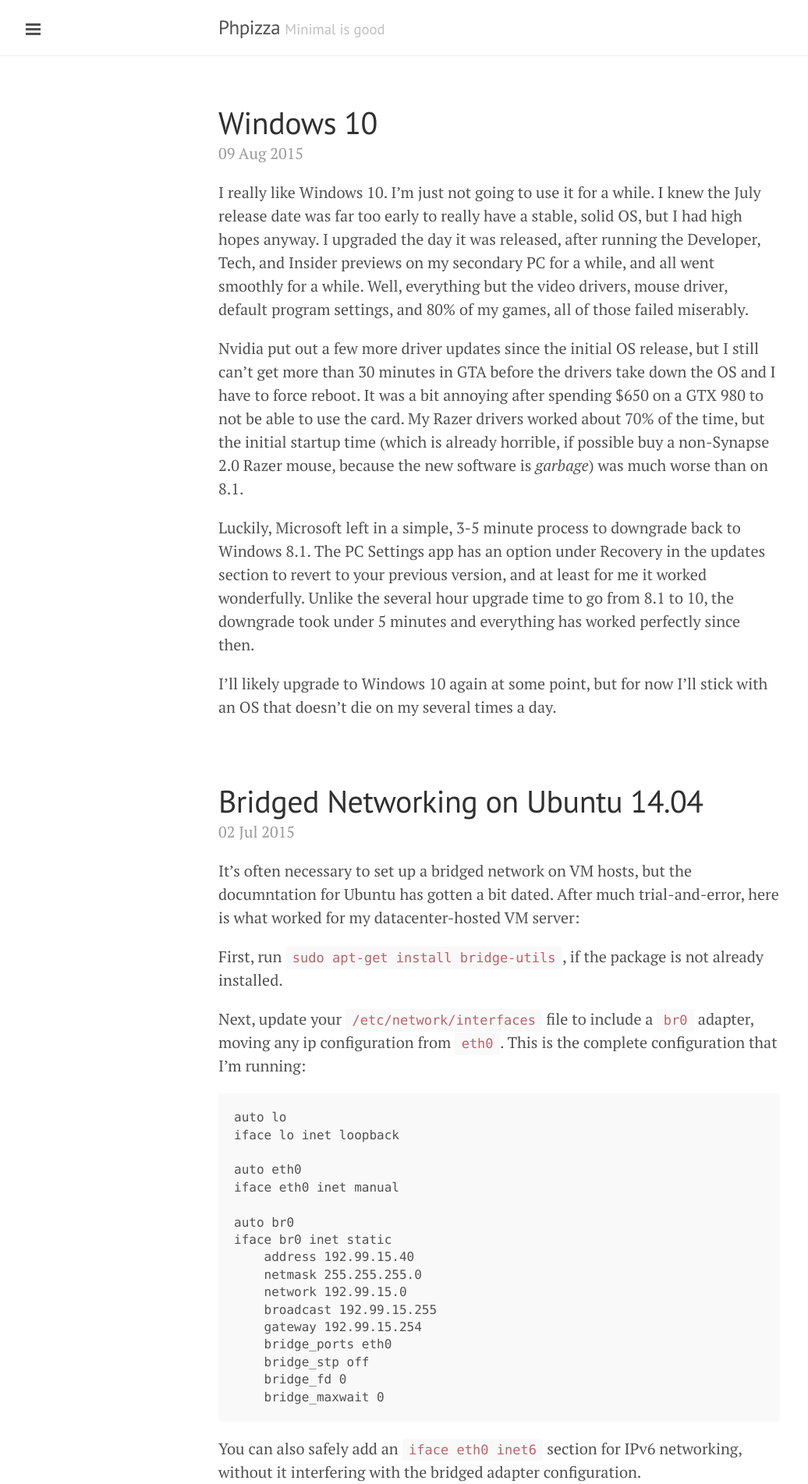
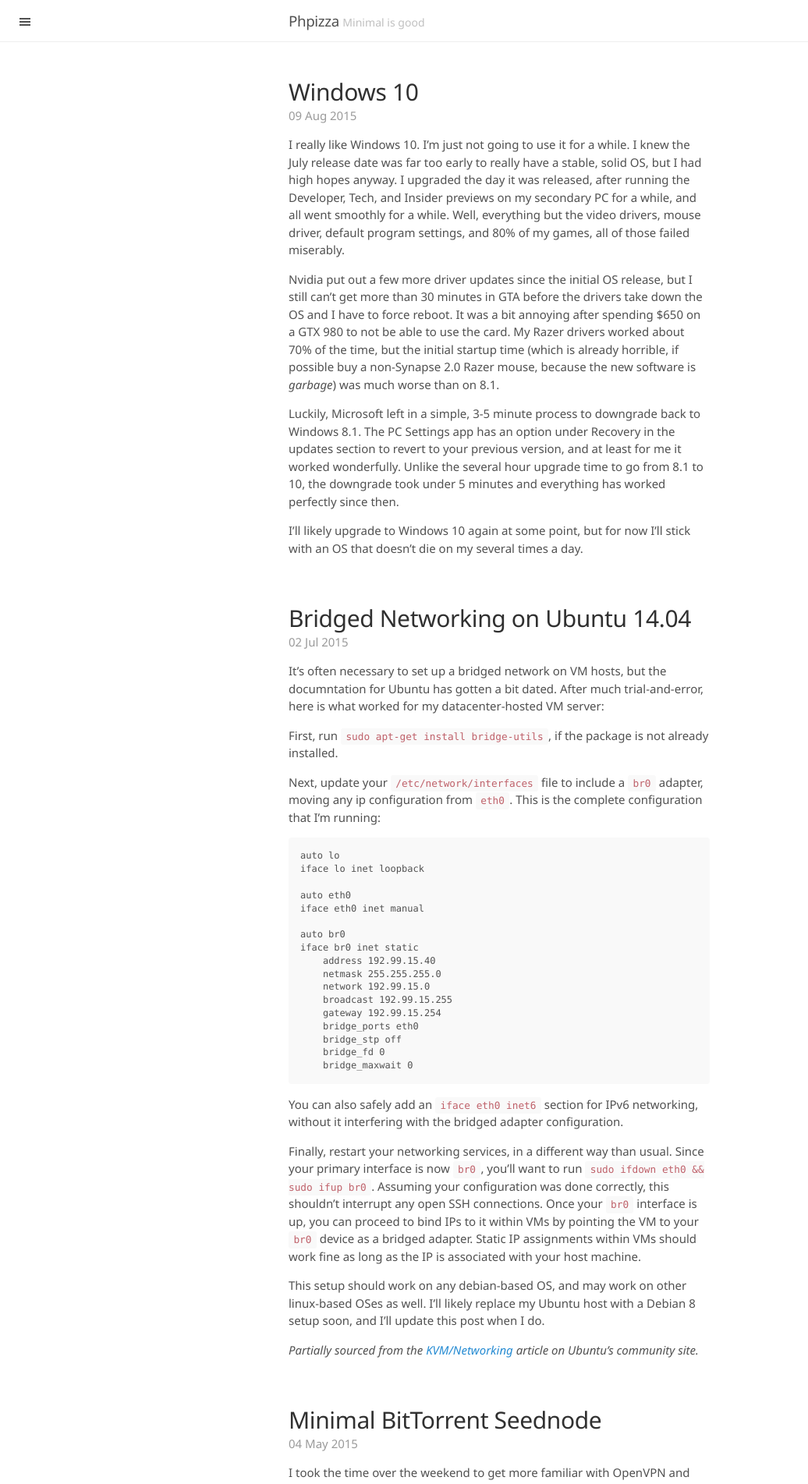
Before and after one commit to Alanaktion/alanaktion.github.io, a Jekyll site: the page built from index.html, in a window 1280 px wide. Shown: the top 1903 px of the page at 78% size, without its empty margins (0-1036 px from the left). Built offline with Jekyll 4.4.1, drawn with Linux system fonts in a browser that asks for light colours; Markdown is read by kramdown in place of the engine named in the settings; the list of posts is cut into pages by our own code.

Commit message:
Noto Sans and a smaller base font size for desktop

```diff
--- a/_includes/head.html
+++ b/_includes/head.html
@@ -24,7 +24,8 @@
   <link rel="alternate stylesheet" href="{{ site.baseurl }}public/css/lanyon-theme-sr.css">
   <link rel="alternate stylesheet" href="{{ site.baseurl }}public/css/lanyon-dark.css">
   <link rel="stylesheet" href="{{ site.baseurl }}public/css/style.css">
-  <link rel="stylesheet" href="https://fonts.googleapis.com/css?family=PT+Serif:400,400italic,700%7CPT+Sans:400">
+  <!-- <link rel="stylesheet" href="https://fonts.googleapis.com/css?family=PT+Serif:400,400italic,700%7CPT+Sans:400"> -->
+  <link rel="stylesheet" type="text/css" href="//fonts.googleapis.com/css?family=Noto+Sans:400,400italic,700">
 
   <!-- Icons -->
   <link rel="apple-touch-icon-precomposed" sizes="144x144" href="{{ site.baseurl }}public/apple-touch-icon-precomposed.png">
--- a/public/css/style.css
+++ b/public/css/style.css
@@ -1,3 +1,20 @@
+html {
+  font-size: 14px;
+}
+@media (min-width: 38em) {
+  html {
+    font-size: 15px;
+  }
+}
+@media (min-width: 30em) {
+  .sidebar {
+    font-size: .8rem;
+  }
+}
+html, h1, h2, h3, h4, h5, h6, .sidebar {
+  font-family: "Noto Sans", sans-serif;
+}
+
 .kittehz {
   position: absolute;
   top: 0;
@@ -7,7 +24,7 @@
   color: #808080;
   letter-spacing: -.025rem;
 
-	font-family: "PT Sans", Helvetica, Arial, sans-serif;
+  /*font-family: "PT Sans", Helvetica, Arial, sans-serif;*/
   cursor: pointer;
 
   opacity: 0;
```
Lines whose indentation alone changed are shown as unchanged.
